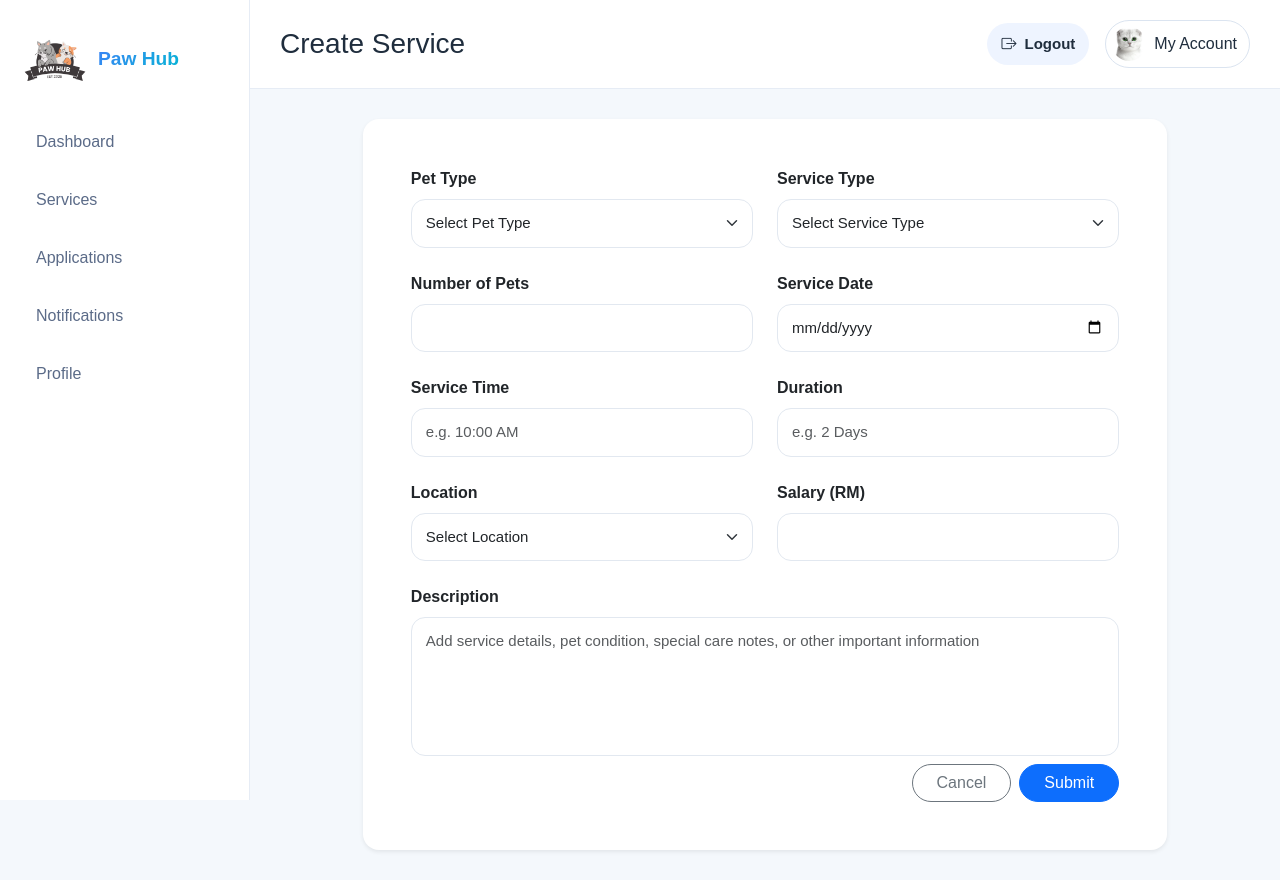
After one commit to Yilin2323/Paw-Hub, a Flask app: page /owner/create-service in a window 1280 px wide. The commit adds this page. Run offline with Flask 3, Linux system fonts and the light colour scheme.

Commit message:
create service form

```diff
--- a/app.py
+++ b/app.py
@@ -23,6 +23,10 @@ def owner_dashboard():
 def owner_services():
     return render_template("owner_services.html")
 
+@app.route("/owner/create-service", methods=["GET", "POST"])
+def create_service():
+    return render_template("create_service.html")
+
 
 @app.route("/owner/applications")
 def owner_applications():
--- a/static/css/style.css
+++ b/static/css/style.css
@@ -1316,3 +1316,14 @@ body {
     .owner-anchor-target {
       scroll-margin-top: 5.5rem;
     }
+
+    /* Notifications: unread notification card */
+    .notification-card.unread {
+      border-left: 4px solid #0d6efd;
+      background: #f8fbff;
+    }
+
+    /* Create service: form styles */
+    textarea.custom-input {
+      resize: none;
+    }
--- /dev/null
+++ b/templates/create_service.html
@@ -0,0 +1,93 @@
+{% extends "base.html" %}
+
+{% block title %}Create Service - Paw Hub{% endblock %}
+{% block page_title %}Create Service{% endblock %}
+{% block subtitle %}Post a new pet care service request{% endblock %}
+
+{% block content %}
+
+<div class="row justify-content-center">
+  <div class="col-xl-10">
+    <div class="card p-4 p-md-5 rounded-4 shadow-sm border-0">
+
+      <form method="POST">
+        <div class="row g-4">
+
+          <div class="col-md-6">
+            <label class="form-label fw-semibold">Pet Type</label>
+            <select name="pet_type" class="form-select custom-input" required>
+              <option value="">Select Pet Type</option>
+              <option value="Dog">Dog</option>
+              <option value="Cat">Cat</option>
+              <option value="Rabbit">Rabbit</option>
+              <option value="Bird">Bird</option>
+            </select>
+          </div>
+
+          <div class="col-md-6">
+            <label class="form-label fw-semibold">Service Type</label>
+            <select name="service_type" class="form-select custom-input" required>
+              <option value="">Select Service Type</option>
+              <option value="Pet Sitting">Pet Sitting</option>
+              <option value="Pet Day Care">Pet Day Care</option>
+              <option value="Pet Taxi">Pet Taxi</option>
+              <option value="Pet Training">Pet Training</option>
+              <option value="Dog Walking">Dog Walking</option>
+            </select>
+          </div>
+
+          <div class="col-md-6">
+            <label class="form-label fw-semibold">Number of Pets</label>
+            <input type="number" name="number_of_pets" min="1" class="form-control custom-input" required>
+          </div>
+
+          <div class="col-md-6">
+            <label class="form-label fw-semibold">Service Date</label>
+            <input type="date" name="service_date" class="form-control custom-input" required>
+          </div>
+
+          <div class="col-md-6">
+            <label class="form-label fw-semibold">Service Time</label>
+            <input type="text" name="service_time" class="form-control custom-input" placeholder="e.g. 10:00 AM" required>
+          </div>
+
+          <div class="col-md-6">
+            <label class="form-label fw-semibold">Duration</label>
+            <input type="text" name="duration" class="form-control custom-input" placeholder="e.g. 2 Days" required>
+          </div>
+
+          <div class="col-md-6">
+            <label class="form-label fw-semibold">Location</label>
+            <select name="location" class="form-select custom-input" required>
+              <option value="">Select Location</option>
+              <option value="Petaling Jaya">Petaling Jaya</option>
+              <option value="Bukit Bintang">Bukit Bintang</option>
+              <option value="Bukit Jalil">Bukit Jalil</option>
+              <option value="Puchong">Puchong</option>
+              <option value="Cheras">Cheras</option>
+            </select>
+          </div>
+
+          <div class="col-md-6">
+            <label class="form-label fw-semibold">Salary (RM)</label>
+            <input type="number" name="salary" min="1" step="0.01" class="form-control custom-input" required>
+          </div>
+
+          <div class="col-12">
+            <label class="form-label fw-semibold">Description</label>
+            <textarea name="description" rows="5" class="form-control custom-input" placeholder="Add service details, pet condition, special care notes, or other important information"></textarea>
+          </div>
+
+          <div class="col-12 d-flex justify-content-end gap-2 mt-2">
+            <a href="{{ url_for('owner_services') }}" class="btn btn-outline-secondary rounded-pill px-4">Cancel</a>
+            <button type="submit" class="btn btn-primary rounded-pill px-4">Submit</button>
+          </div>
+
+        </div>
+      </form>
+
+    </div>
+  </div>
+</div>
+
+{% endblock %}
--- a/templates/owner_services.html
+++ b/templates/owner_services.html
@@ -7,7 +7,7 @@
 
 <div class="d-flex justify-content-between align-items-start flex-wrap gap-3 mb-3">
   <p class="text-muted mb-0">Manage your posted services and track their completion status</p>
-  <a href="#" class="btn btn-primary rounded-pill px-4 flex-shrink-0">+ Create Service</a>
+  <a href="{{ url_for('create_service') }}" class="btn btn-primary rounded-pill px-4">+ Create Service</a>
 </div>
 
 <div id="owner-services-top" class="owner-category-bar d-flex flex-wrap align-items-center gap-2 mb-4" role="group" aria-label="Filter by service stage">
```
Also changed, not shown: templates/notifications.html (+63 -0 lines), templates/profile.html (+93 -0 lines).
